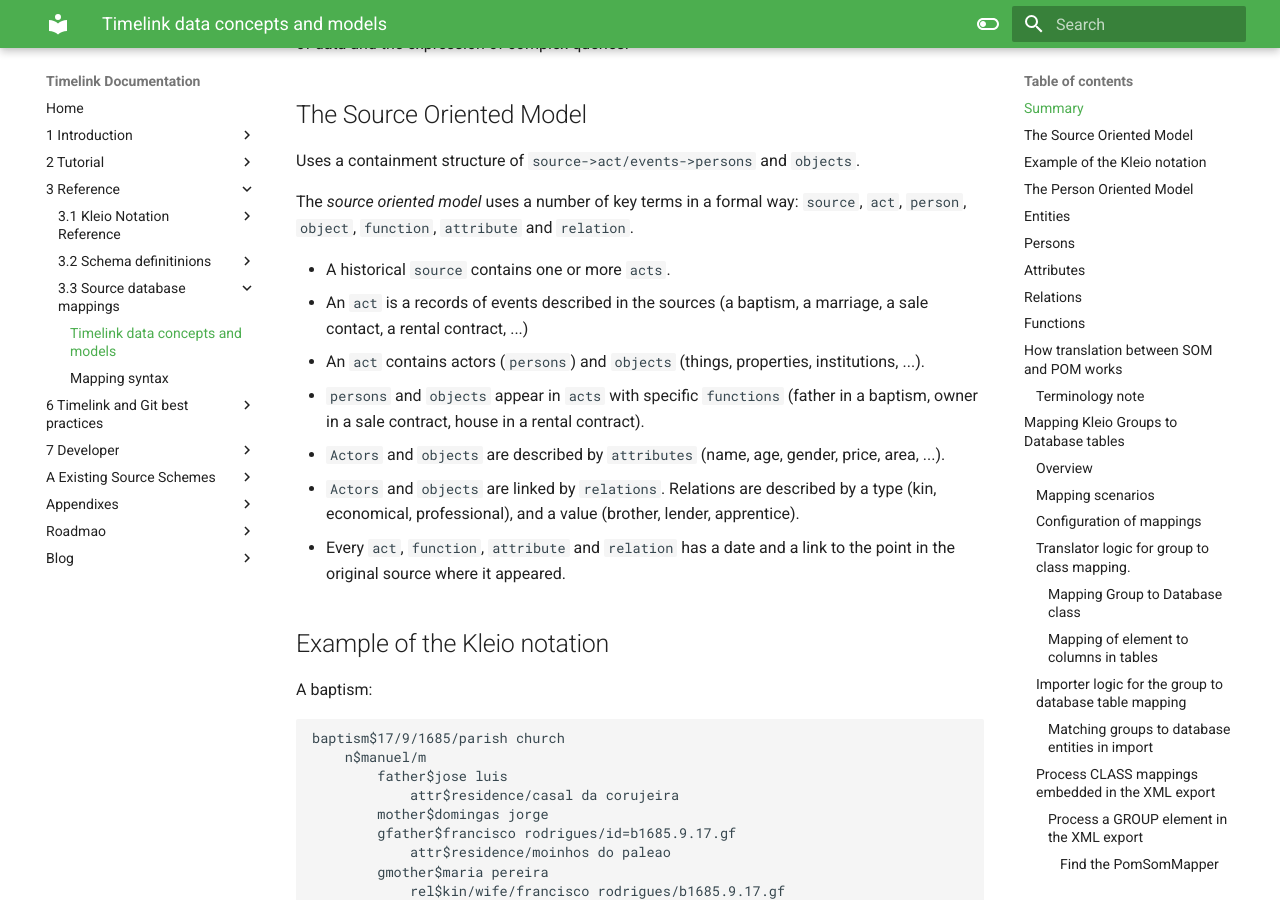
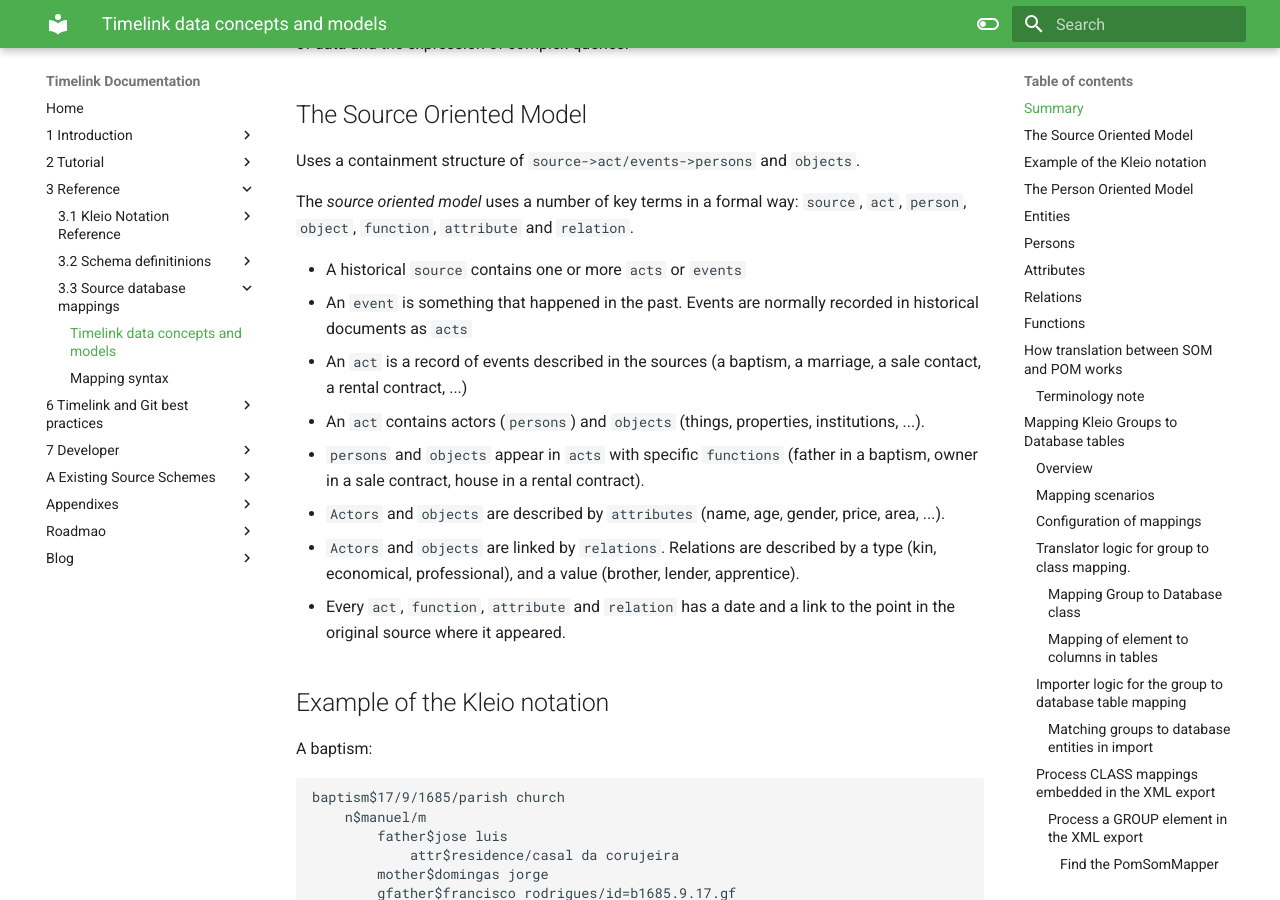
Before and after one commit to time-link/timelink-docs, an MkDocs documentation site: the page built from docs/3_Reference/3.3_Source_database_mappings/How Source-Database mappings work.md, in a window 1280 px wide and 900 px high, scrolled down 804 px. Built offline with MkDocs 1.6.1 and Material for MkDocs 9.7.7, drawn with Linux system fonts in a browser that asks for light colours.

Commit message:
vault backup: 2025-04-04 16:07:26

```diff
--- a/docs/3_Reference/3.3_Source_database_mappings/How Source-Database mappings work.md
+++ b/docs/3_Reference/3.3_Source_database_mappings/How Source-Database mappings work.md
@@ -7,8 +7,7 @@
 database, that can be explored with modern data science tools.
 
 This document explains at a technical level how the mapping between the source
-transcription and the database works. For more information about the `kleio` notation used
-for source transcriptions see: [3.1 Kleio Notation Reference](05%20Timelink/timelink-docs/docs/3_Reference/3.1_Kleio_Notation_Reference/index.md)
+transcription and the database works. For more information about the `kleio` notation used  for source transcriptions see: [3.1 Kleio Notation Reference](05%20Timelink/timelink-docs/docs/3_Reference/3.1_Kleio_Notation_Reference/index.md)
 
 ## Summary
 
@@ -42,8 +41,9 @@
 ``source``, ``act``, ``person``, ``object``, ``function``, ``attribute``
 and ``relation``.
 
--   A historical ``source`` contains one or more ``acts``.
--   An ``act`` is a records of events described in the sources
+-   A historical ``source`` contains one or more ``acts`` or ``events``
+- An ``event`` is something that happened in the past. Events are normally recorded in historical documents as ``acts``
+- An ``act`` is a record of events described in the sources
     (a baptism, a marriage, a sale contact, a rental contract, ...)
 -   An ``act`` contains actors (``persons``) and ``objects``
     (things, properties, institutions, ...).
```
